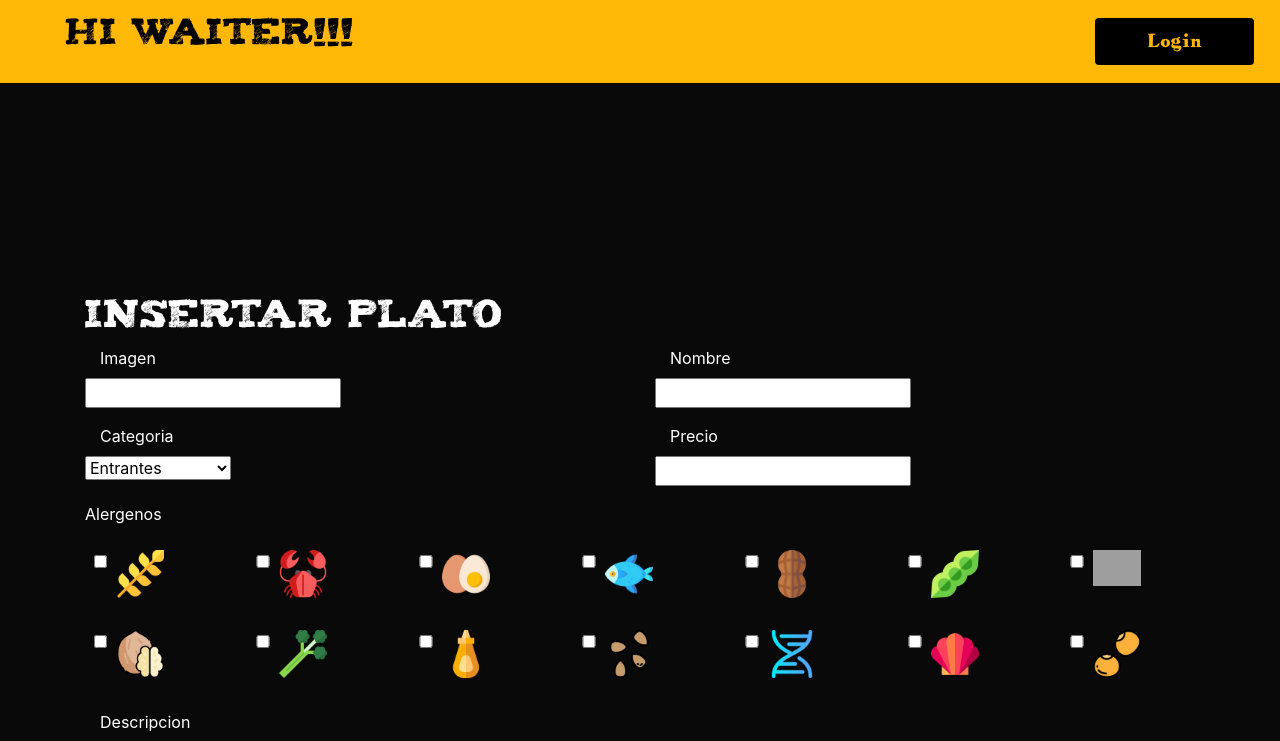
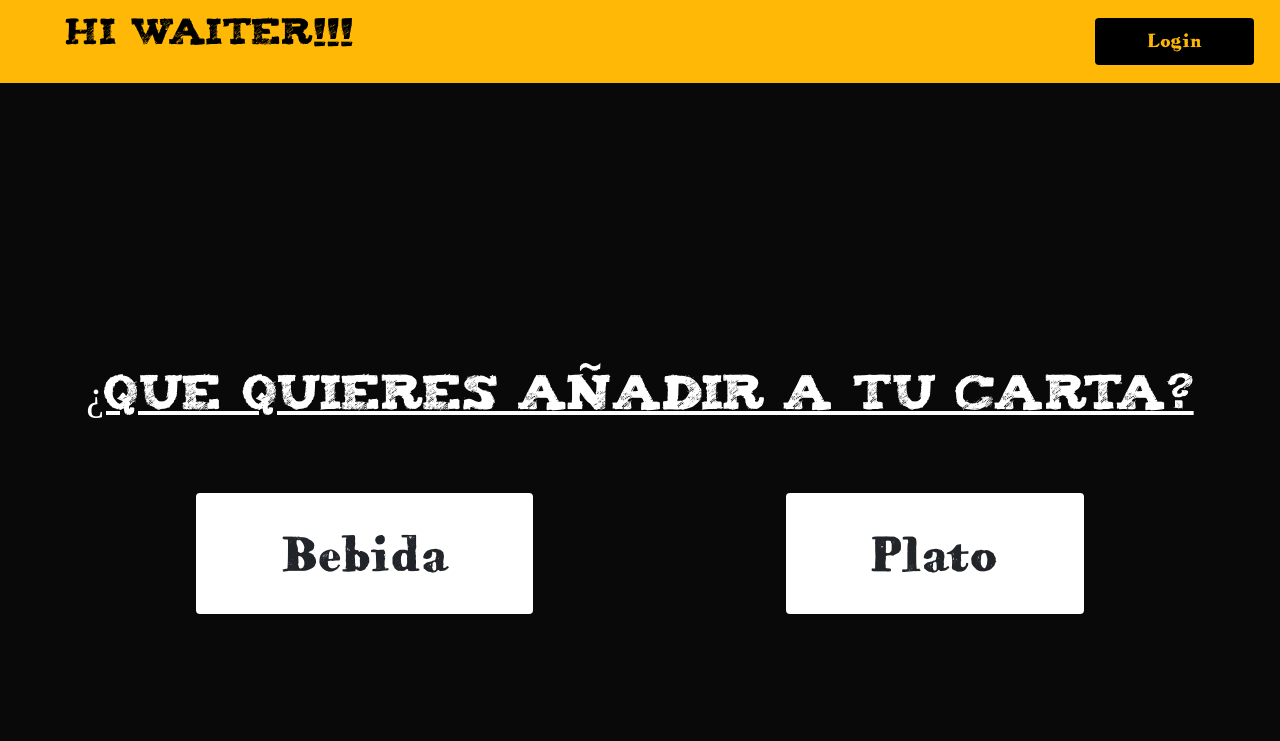
Before and after one commit to MariaZarapuz/hiwainterwebfront, an Angular app in the folder hiwaiterWeb/: page /menu/form-menu in a window 1280 px wide. Shown: the top 741 px of the page. Built offline with nearby package versions, Linux system fonts and the light colour scheme; grey boxes are pictures that could not be loaded.

Commit message:
form menu drink and plate

```diff
--- a/hiwaiterWeb/src/app/app.module.ts
+++ b/hiwaiterWeb/src/app/app.module.ts
@@ -19,6 +19,7 @@ import { FormMenuComponent } from './components/menu/form-menu/form-menu.compone
 import { ListMenuComponent } from './components/menu/list-menu/list-menu.component';
 import { KitchenComponent } from './components/kitchen/kitchen/kitchen.component';
 import { BodyOrderComponent } from './components/shared/body-order/body-order.component';
+import { BodyMenuComponent } from './components/menu/body-menu/body-menu.component';
 
 @NgModule({
   declarations: [
@@ -33,7 +34,8 @@ import { BodyOrderComponent } from './components/shared/body-order/body-order.co
     BodyOrderComponent,
     FormMenuComponent,
     ListMenuComponent,
-    KitchenComponent
+    KitchenComponent,
+    BodyMenuComponent
   ],
   imports: [
     CommonModule,
--- /dev/null
+++ b/hiwaiterWeb/src/app/components/menu/body-menu/body-menu.component.css
@@ -0,0 +1,3 @@
+.subtittle {
+  margin-top: 30px;
+}
--- /dev/null
+++ b/hiwaiterWeb/src/app/components/menu/body-menu/body-menu.component.html
@@ -0,0 +1,64 @@
+<div *ngIf="mode==='drink'">
+  <h2 class="subtittle">Insertar Bebida</h2>
+  <div>
+    <select name="" id="">
+      <option value="">Refrescos</option>
+      <option value="">Cervezas</option>
+      <option value="">Vinos</option>
+      <option value="">Coctel</option>
+    </select>
+  </div>
+</div>
+<div *ngIf="mode==='plate'">
+  <h2 class="subtittle">Insertar Plato</h2>
+  <div class="row">
+    <div class="col-6">
+      <div class="form-group">
+        <label class="col-12" for="">Imagen</label>
+        <input type="file" name="" id="">
+        <img [src]=url alt="">
+      </div>
+      <div class="form-group">
+        <label class="col-12">Categoria</label>
+        <select name="">
+          <option value="">Entrantes</option>
+          <option value="">Hambuerguesas</option>
+          <option value="">Bocadillos</option>
+          <option value="">Sandwich</option>
+          <option value="">Postres</option>
+          <option value="">Bebida</option>
+        </select>
+      </div>
+
+    </div>
+    <div class="col-6">
+      <div class="form-group">
+        <label class="col-12">Nombre</label>
+        <input type="text" name="" id="">
+      </div>
+      <div class="form-group">
+        <label class="col-12">Precio</label>
+        <input type="text" name="" id="">
+      </div>
+
+    </div>
+  </div>
+  <div class="form-group">
+    <label>Alergenos</label>
+    <div class="row">
+      <div class="col-2 modifyCol2 form-group" *ngFor="let allengen of arrayAllergens">
+
+        <div class="row">
+          <input type="checkbox" class="form-check-input col-6" name="">
+          <img class="col-6" src="{{allengen.icon}}" alt="{{allengen.name}}" title="{{allengen.name}}">
+
+
+        </div>
+      </div>
+    </div>
+  </div>
+  <div class="form-group">
+    <label class="col-12" for="">Descripcion</label>
+    <textarea class="col-12" name="" id="" cols="30" rows="10"></textarea>
+  </div>
+</div>
--- a/hiwaiterWeb/src/app/components/menu/form-menu/form-menu.component.css
+++ b/hiwaiterWeb/src/app/components/menu/form-menu/form-menu.component.css
@@ -1,15 +1,19 @@
-.wrapper{
-  margin-top: 300px;
-}
-.modifyCol2{
-  flex: 0 0 16.666667%;
-  max-width: 13.666667%;
-  margin: 1em auto;
-}
-.form-check-input{
-margin-left: -0.75em;
+.bigbutton {
+  background-color: white;
+  font-family: bodedo;
+  padding: 22px 84px;
+  margin: 50px auto;
+  font-size: 50px;
 }
 
-img{
-  margin-left: 1.75em;
+.wrapper {
+  margin-top: 375px;
 }
+
+.up {
+  margin-top: 0px;
+}
+
+.none {
+  display: none;
+}
--- a/hiwaiterWeb/src/app/components/menu/form-menu/form-menu.component.html
+++ b/hiwaiterWeb/src/app/components/menu/form-menu/form-menu.component.html
@@ -1,59 +1,10 @@
-<div class="container wrapper">
-  <h2 class="subTittle">Insertar Plato</h2>
-  <div class="row">
-    <div class="col-6">
-      <div class="form-group">
-        <label class="col-12" for="">Imagen</label>
-        <input type="text" name="" id="">
-      </div>
-      <div class="form-group">
-        <label class="col-12">Categoria</label>
-        <select name="">
-          <option value="">Entrantes</option>
-          <option value="">Hambuerguesas</option>
-          <option value="">Bocadillos</option>
-          <option value="">Sandwich</option>
-          <option value="">Postres</option>
-          <option value="">Bebida</option>
-        </select>
-      </div>
-      <!--   <div>
-        <select name="" id="">
-          <option value="">Refrescos</option>
-          <option value="">Cervezas</option>
-          <option value="">Vinos</option>
-          <option value="">Coctel</option>
-        </select>
-      </div> -->
-    </div>
-    <div class="col-6">
-      <div class="form-group">
-        <label class="col-12">Nombre</label>
-        <input type="text" name="" id="">
-      </div>
-      <div class="form-group">
-        <label class="col-12">Precio</label>
-        <input type="text" name="" id="">
-      </div>
-
+<div class="container">
+  <div [ngClass]="{'none': mode ==='drink','wrapper': mode ==='none','none': mode ==='place'}">
+    <h2 class="subtittle">¿Que quieres añadir a tu carta?</h2>
+    <div class="row">
+      <button (click)="showDrinkOrPlate('drink',$event)" class="btn bigbutton">Bebida</button>
+      <button (click)="showDrinkOrPlate('plate',$event)" class="btn bigbutton">Plato</button>
     </div>
   </div>
-  <div class="form-group">
-    <label>Alergenos</label>
-    <div class="row">
-      <div class="col-2 modifyCol2 form-group" *ngFor="let allengen of arrayAllergens">
-
-        <div class="row">
-          <input type="checkbox" class="form-check-input col-6" name="">
-          <img class="col-6" src="{{allengen.icon}}" alt="{{allengen.name}}" title="{{allengen.name}}">
-
-
-        </div>
-      </div>
-    </div>
-  </div>
-  <div class="form-group">
-    <label class="col-12" for="">Descripcion</label>
-    <textarea class="col-12" name="" id="" cols="30" rows="10"></textarea>
-  </div>
+  <app-body-menu [mode]='mode'></app-body-menu>
 </div>
--- a/hiwaiterWeb/src/app/components/menu/form-menu/form-menu.component.ts
+++ b/hiwaiterWeb/src/app/components/menu/form-menu/form-menu.component.ts
@@ -6,69 +6,17 @@ import { Component, OnInit } from '@angular/core';
   styleUrls: ['./form-menu.component.css']
 })
 export class FormMenuComponent implements OnInit {
-  arrayAllergens = [
-    {
-      name: 'Gluten',
-      icon: '../../../../assets/imagenes/gluten .png'
-    },
-    {
-      name: 'Crustáceo',
-      icon: '../../../../assets/imagenes/crustaceo.png'
-    },
-    {
-      name: 'Huevos',
-      icon: '../../../../assets/imagenes/huevo.png'
-    },
-    {
-      name: 'Pescado',
-      icon: '../../../../assets/imagenes/fish.png'
-    },
-    {
-      name: 'Cacahuete',
-      icon: '../../../../assets/imagenes/peanut.png'
-    },
-    {
-      name: 'Soja',
-      icon: '../../../../assets/imagenes/soja.png'
-    },
-    {
-      name: 'Lacteos',
-      icon: '../../../../assets/imagenes/lacteos.png'
-    },
-    {
-      name: 'Frutos cascara',
-      icon: '../../../../assets/imagenes/nut.png'
-    },
-    {
-      name: 'Apio',
-      icon: '../../../../assets/imagenes/apio.png'
-    },
-    {
-      name: 'Mostaza',
-      icon: '../../../../assets/imagenes/mostaza.png'
-    },
-    {
-      name: 'Granos de sésamo',
-      icon: '../../../../assets/imagenes/sesamo.png'
-    },
-    {
-      name: 'Dióxido de azufre y sulfito',
-      icon: '../../../../assets/imagenes/gmo.png'
-    },
-    {
-      name: 'Moluscos',
-      icon: '../../../../assets/imagenes/moluscos.png'
-    },
-    {
-      name: 'Altramuces',
-      icon: '../../../../assets/imagenes/lupin.png'
-    }
 
-  ]
+  mode = 'none';
 
   constructor() { }
 
   ngOnInit(): void {
   }
-
+  showDrinkOrPlate(mode, e) {
+    e.path[0].parentElement.children[0].style.margin = '0px auto';
+    e.path[0].parentElement.children[1].style.margin = '0px auto';
+    e.path[1].style.transform = ' scale(0.5)';
+    this.mode = mode;
+  }
 }
--- a/hiwaiterWeb/src/app/components/shared/body-order/body-order.component.css
+++ b/hiwaiterWeb/src/app/components/shared/body-order/body-order.component.css
@@ -53,3 +53,7 @@ span {
 .show {
   display: block;
 }
+
+.underline {
+  text-decoration: line-through;
+}
--- a/hiwaiterWeb/src/app/components/shared/body-order/body-order.component.html
+++ b/hiwaiterWeb/src/app/components/shared/body-order/body-order.component.html
@@ -1,13 +1,12 @@
 <div *ngFor="let array of arrayCategory">
 
-  <div *ngIf="array.name!=='drink'">
-    <p *ngFor="let order of item[array.name]" [ngClass]="{'none': order.served !== served, 'show': mode==='kitchen'}">
+  <div *ngIf="array.name!=='drink' && mode==='kitchen'">
+    <p *ngFor="let order of item[array.name]"
+      [ngClass]="{'none': order.served !== served, 'show': mode==='kitchen','underline': order.state === msg.PREPARED}">
 
       <img src="../../../../assets/imagenes/{{array.icons}}.png" alt="{{array.icons}}" title="{{array.icons}}">
       {{order.name}}
       <span>x{{order.quantity}}</span>
-      <img class="tick" [ngClass]="{'none': order.state === msg.NOPREPARED}" src="../../../../assets/imagenes/listo.png"
-        alt="">
 
     </p>
   </div>
--- a/hiwaiterWeb/src/app/components/shared/header/header.component.css
+++ b/hiwaiterWeb/src/app/components/shared/header/header.component.css
@@ -24,3 +24,7 @@
   background-color: rgb(255, 184, 5);
 
 }
+
+a {
+  cursor: pointer;
+}
--- a/hiwaiterWeb/src/app/components/shared/header/header.component.html
+++ b/hiwaiterWeb/src/app/components/shared/header/header.component.html
@@ -1,6 +1,6 @@
 <!-- Image and text -->
 <nav class=" navbar fixed-top">
-  <a class="navbar-brand" href="#">
+  <a class="navbar-brand" (click)="navigate()">
     <h1 class="title">Hi Waiter!!!</h1>
   </a>
   <div *ngIf=" getLocalstorage() === null ">
--- a/hiwaiterWeb/src/app/components/shared/header/header.component.ts
+++ b/hiwaiterWeb/src/app/components/shared/header/header.component.ts
@@ -1,5 +1,6 @@
 import { Component, OnInit } from '@angular/core';
 import { GlobalConstants } from 'src/app/constantsGlobal';
+import { Router } from '@angular/router';
 
 @Component({
   selector: 'app-header',
@@ -15,7 +16,7 @@ export class HeaderComponent implements OnInit {
     MENU: GlobalConstants.MENU
   }
 
-  constructor() { }
+  constructor(private router: Router) { }
 
   ngOnInit(): void {
     this.getLocalstorage();
@@ -25,6 +26,14 @@ export class HeaderComponent implements OnInit {
   getLocalstorage() {
     const tokenExist = localStorage.getItem('token');
     return tokenExist;
+  }
 
+  navigate() {
+    if (this.getLocalstorage()) {
+      this.router.navigate(['/space']);
+    } else {
+      this.router.navigate(['/home']);
+    }
   }
+
 }
```
Also changed, not shown: hiwaiterWeb/src/app/components/menu/body-menu/body-menu.component.ts (added, +77 -0 lines), 1 other file (tests, documents, lock files or other folders).
